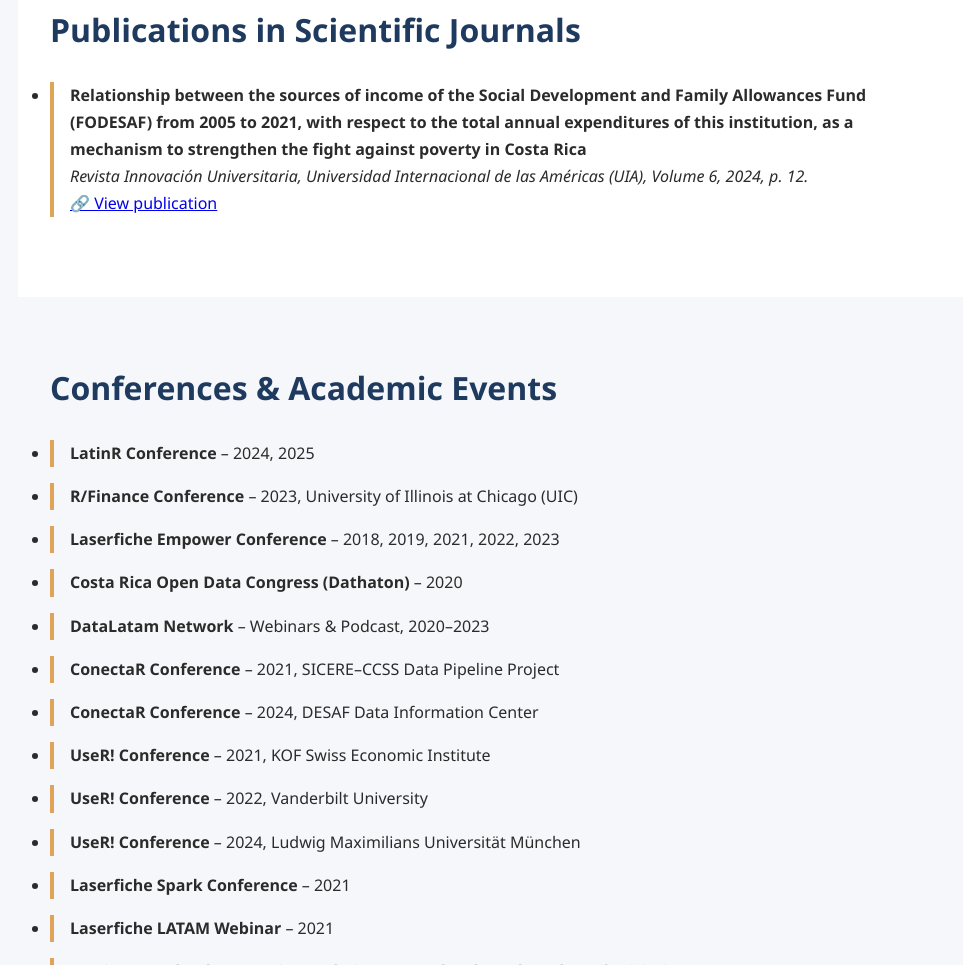
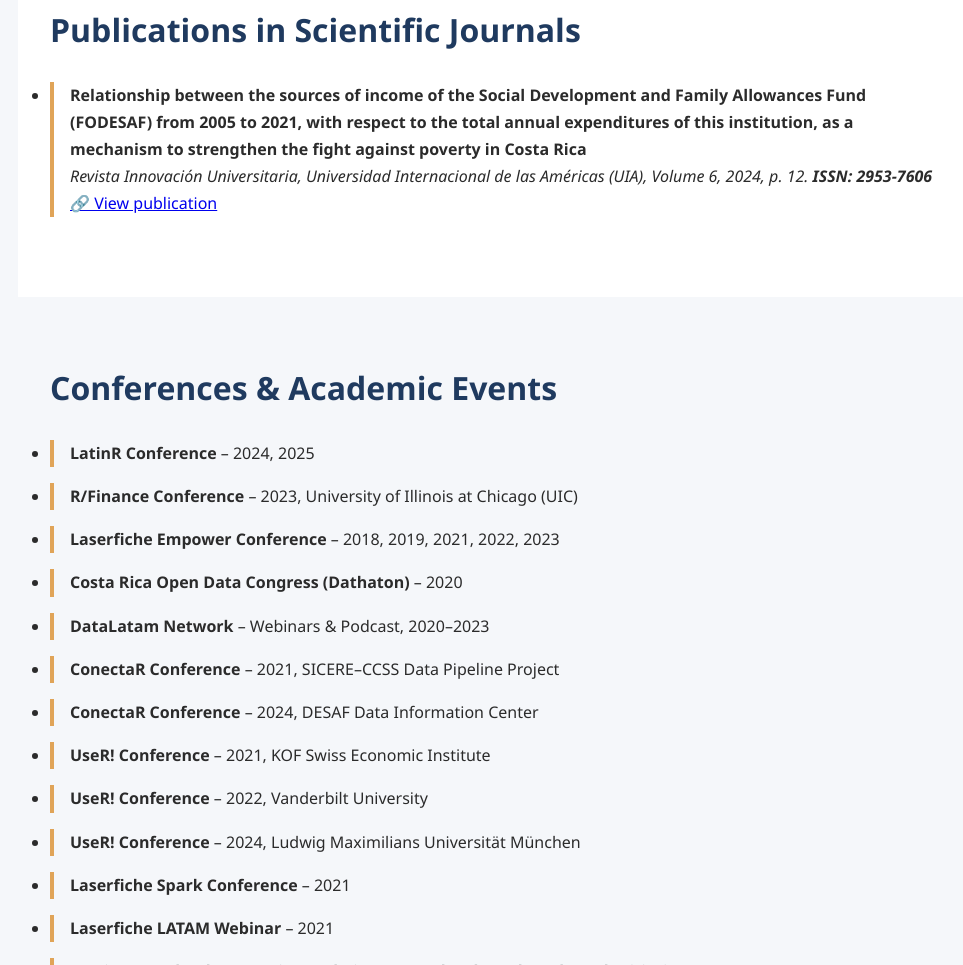
Before and after one commit to ROBERTODELGADOCASTRO/robertodelgadocastro.github.io, a plain HTML site: page index.html in a window 1280 px wide. Shown: the part 2728-3693 px from the top of the page, without its empty margins (22-985 px from the left). Drawn offline with Linux system fonts and the light colour scheme.

Commit message:
Update index.html

```diff
--- a/index.html
+++ b/index.html
@@ -279,9 +279,10 @@
           Relationship between the sources of income of the Social Development and Family Allowances Fund (FODESAF) from 2005 to 2021, with respect to the total annual expenditures of this institution, as a mechanism to strengthen the fight against poverty in Costa Rica
         </strong><br />
         <em>
-          Revista Innovación Universitaria, Universidad Internacional de las Américas (UIA),
-          Volume 6, 2024, p. 12.
-        </em><br />
+  Revista Innovación Universitaria, Universidad Internacional de las Américas (UIA),
+  Volume 6, 2024, p. 12. <strong>ISSN: 2953-7606</strong>
+</em>
+
         <a href="https://revistas.uia.ac.cr/index.php/innovacionu/issue/view/17" target="_blank">
           🔗 View publication
         </a>
```
